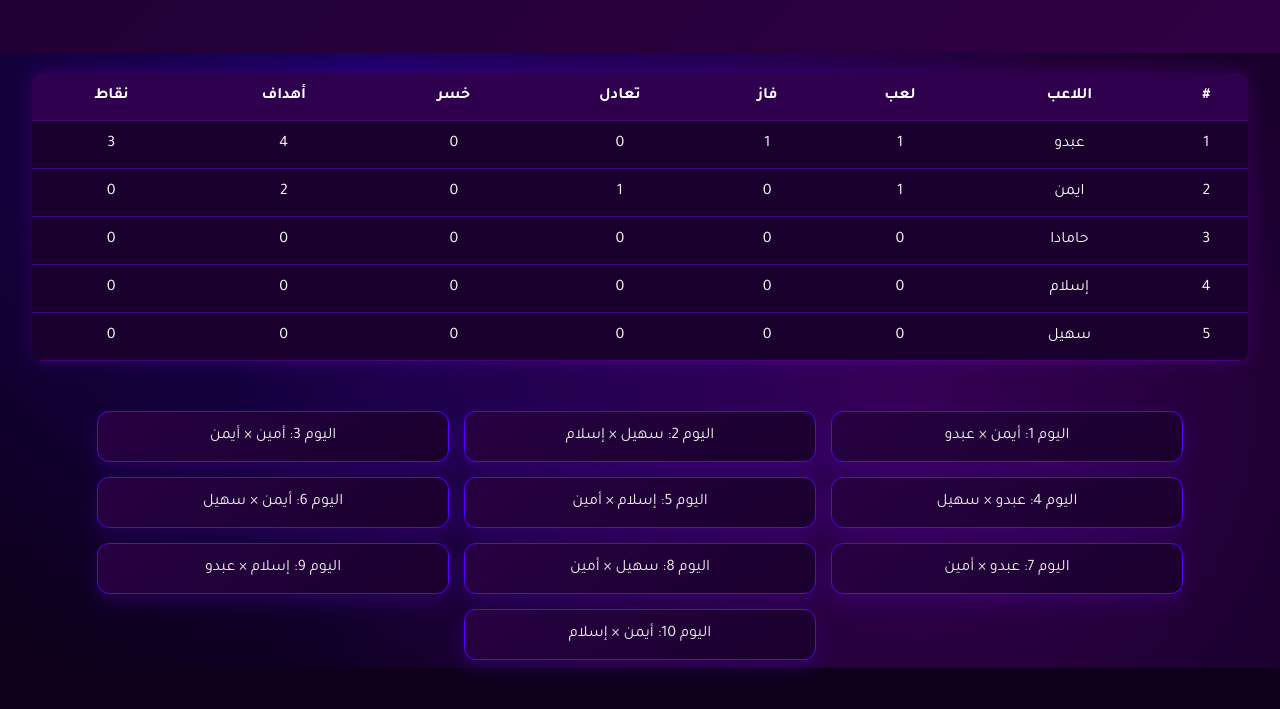
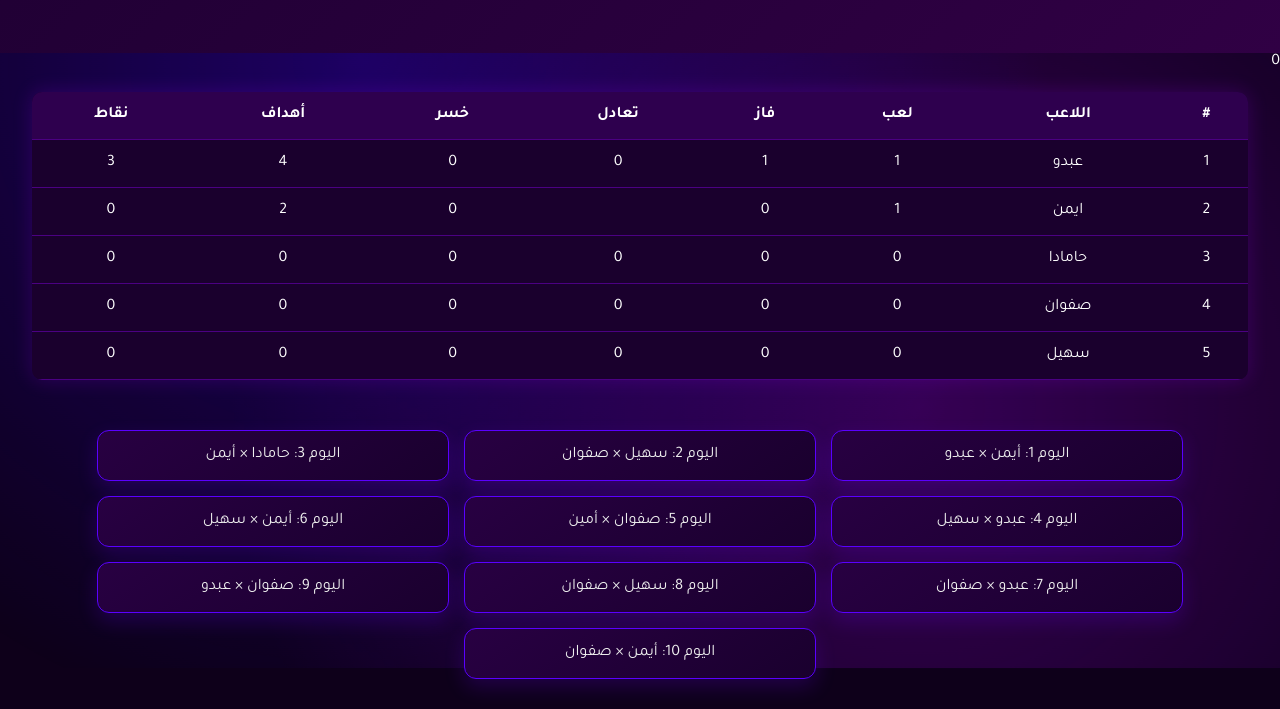
Before and after one commit to hkhtfd/Al-dawri, a plain HTML site: page index.html in a window 1280 px wide. Shown: the part 168-877 px from the top of the page. Drawn offline with Linux system fonts and the light colour scheme.

Commit message:
Update index.html

```diff
--- a/index.html
+++ b/index.html
@@ -141,9 +141,9 @@
       </thead>
       <tbody>
         <tr><td>1</td><td>عبدو</td><td>1</td><td>1</td><td>0</td><td>0</td><td>4</td><td>3</td></tr>
-        <tr><td>2</td><td>ايمن</td><td>1</td><td>0</td><td>1</td><td>0</td><td>2</td><td>0</td></tr>
+        <tr><td>2</td><td>ايمن</td><td>1</td><td>0</td><td></td>0</td><td>0</td><td>2</td><td>0</td></tr>
         <tr><td>3</td><td>حامادا</td><td>0</td><td>0</td><td>0</td><td>0</td><td>0</td><td>0</td></tr>
-        <tr><td>4</td><td>إسلام</td><td>0</td><td>0</td><td>0</td><td>0</td><td>0</td><td>0</td></tr>
+        <tr><td>4</td><td>صفوان</td><td>0</td><td>0</td><td>0</td><td>0</td><td>0</td><td>0</td></tr>
         <tr><td>5</td><td>سهيل</td><td>0</td><td>0</td><td>0</td><td>0</td><td>0</td><td>0</td></tr>
       </tbody>
     </table>
@@ -151,15 +151,15 @@
 
   <section class="matches">
     <div class="match-card">اليوم 1: أيمن × عبدو</div>
-    <div class="match-card">اليوم 2: سهيل × إسلام</div>
-    <div class="match-card">اليوم 3: أمين × أيمن</div>
+    <div class="match-card">اليوم 2: سهيل × صفوان</div>
+    <div class="match-card">اليوم 3: حامادا × أيمن</div>
     <div class="match-card">اليوم 4: عبدو × سهيل</div>
-    <div class="match-card">اليوم 5: إسلام × أمين</div>
+    <div class="match-card">اليوم 5: صفوان × أمين</div>
     <div class="match-card">اليوم 6: أيمن × سهيل</div>
-    <div class="match-card">اليوم 7: عبدو × أمين</div>
-    <div class="match-card">اليوم 8: سهيل × أمين</div>
-    <div class="match-card">اليوم 9: إسلام × عبدو</div>
-    <div class="match-card">اليوم 10: أيمن × إسلام</div>
+    <div class="match-card">اليوم 7: عبدو × صفوان</div>
+    <div class="match-card">اليوم 8: سهيل × صفوان</div>
+    <div class="match-card">اليوم 9: صفوان × عبدو</div>
+    <div class="match-card">اليوم 10: أيمن × صفوان</div>
   </section>
 
 </body>
```
